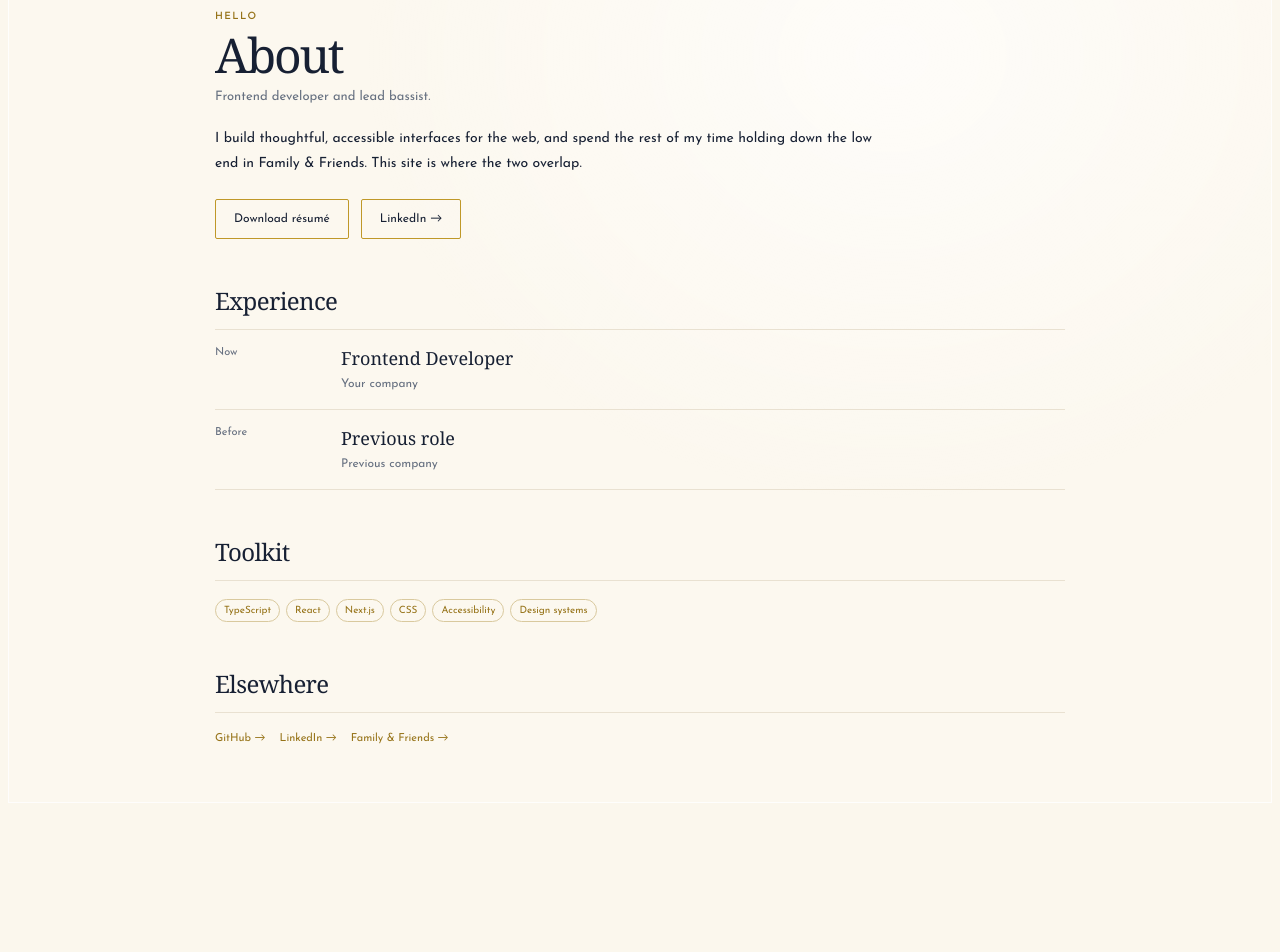
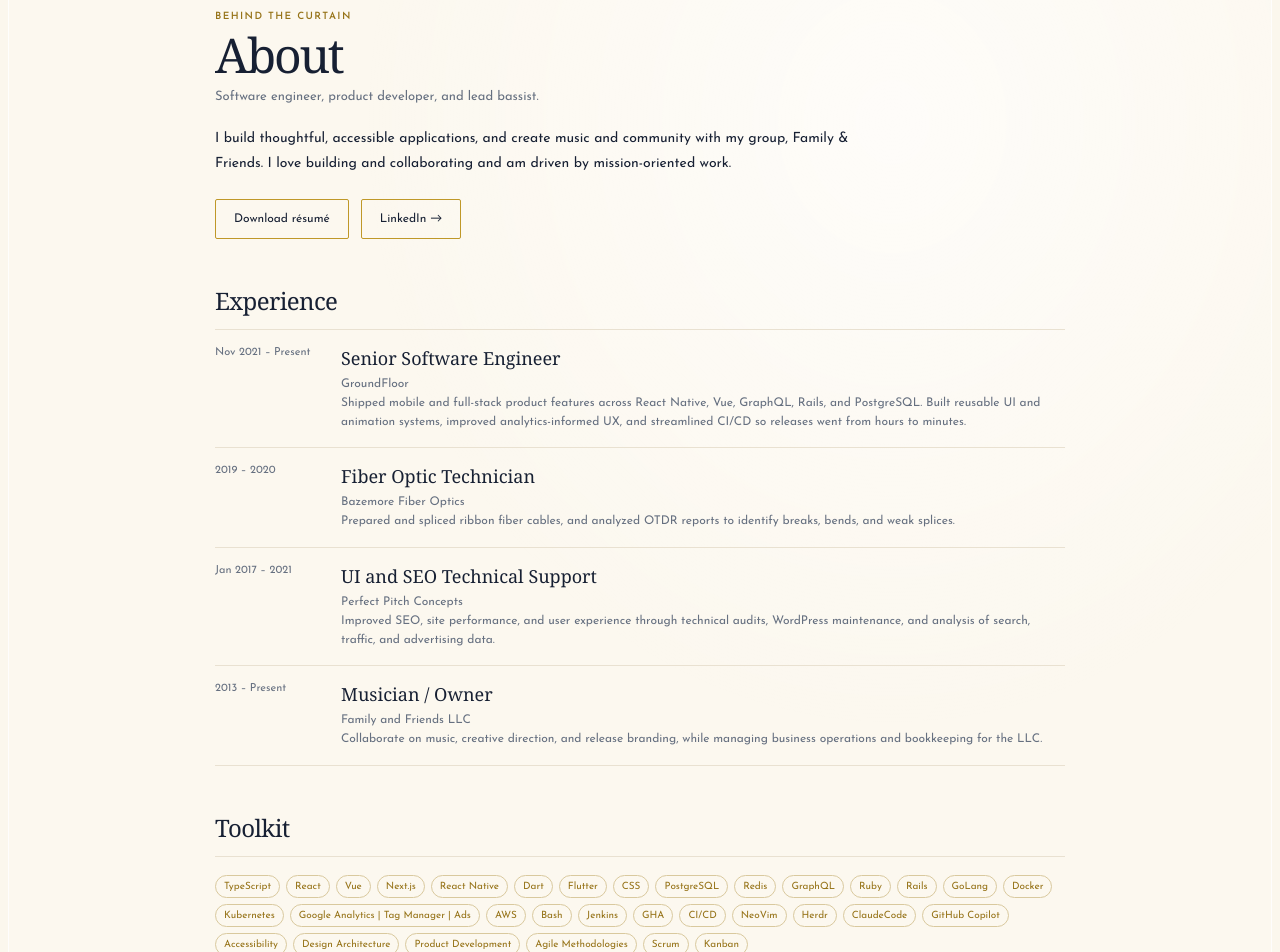
Before and after one commit to tuna42na/tunafortuna_site, a Next.js app: page /about in a window 1280 px wide. Shown: the part 140-1092 px from the top of the page. Before the commit the page ends 951 px from the top, so only its background shows below. Built offline with nearby package versions, Linux system fonts and the light colour scheme.

Commit message:
feat[2na]: add updated about section

```diff
--- a/app/about/page.tsx
+++ b/app/about/page.tsx
@@ -4,27 +4,80 @@ import styles from "@/components/FeaturePage.module.css";
 
 export const metadata: Metadata = {
   title: "About | Tuna Fortuna",
-  description: "Frontend developer and lead bassist.",
+  description: "Software engineer, product developer, and lead bassist.",
 };
 
 const skills = [
   "TypeScript",
   "React",
+  "Vue",
   "Next.js",
+  "React Native",
+  "Dart",
+  "Flutter",
   "CSS",
+  "PostgreSQL",
+  "Redis",
+  "GraphQL",
+  "Ruby",
+  "Rails",
+  "GoLang",
+  "Docker",
+  "Kubernetes",
+  "Google Analytics | Tag Manager | Ads",
+  "AWS",
+  "Bash",
+  "Jenkins",
+  "GHA",
+  "CI/CD",
+  "NeoVim",
+  "Herdr",
+  "ClaudeCode",
+  "GitHub Copilot",
   "Accessibility",
-  "Design systems",
+  "Design Architecture",
+  "Product Development",
+  "Agile Methodologies",
+  "Scrum",
+  "Kanban",
 ];
 
-// Placeholder timeline — replace with real roles.
 const experience = [
-  { period: "Now", role: "Frontend Developer", place: "Your company" },
-  { period: "Before", role: "Previous role", place: "Previous company" },
+  {
+    period: "Nov 2021 – Present",
+    role: "Senior Software Engineer",
+    place: "GroundFloor",
+    description:
+      "Shipped mobile and full-stack product features across React Native, Vue, GraphQL, Rails, and PostgreSQL. Built reusable UI and animation systems, improved analytics-informed UX, and streamlined CI/CD so releases went from hours to minutes.",
+  },
+  {
+    period: "2019 – 2020",
+    role: "Fiber Optic Technician",
+    place: "Bazemore Fiber Optics",
+    description:
+      "Prepared and spliced ribbon fiber cables, and analyzed OTDR reports to identify breaks, bends, and weak splices.",
+  },
+  {
+    period: "Jan 2017 – 2021",
+    role: "UI and SEO Technical Support",
+    place: "Perfect Pitch Concepts",
+    description:
+      "Improved SEO, site performance, and user experience through technical audits, WordPress maintenance, and analysis of search, traffic, and advertising data.",
+  },
+  {
+    period: "2013 – Present",
+    role: "Musician / Owner",
+    place: "Family and Friends LLC",
+    description:
+      "Collaborate on music, creative direction, and release branding, while managing business operations and bookkeeping for the LLC.",
+  },
 ];
 
 const elsewhere = [
   { label: "GitHub", href: "https://github.com/tuna42na" },
   { label: "LinkedIn", href: "https://www.linkedin.com/in/tuna-fortuna/" },
+  { label: "Goodreads", href: "https://www.goodreads.com/tuna_fortuna" },
+  { label: "Instagram", href: "https://www.instagram.com/tuna42na/" },
   { label: "Family & Friends", href: "https://www.familyandfriendsband.com/" },
 ];
 
@@ -34,22 +87,24 @@ export default function AboutPage() {
       <div className="contentFrame">
         <SiteNavigation active="About" />
         <main className="contentMain">
-          <p className="contentEyebrow">Hello</p>
+          <p className="contentEyebrow">Behind the curtain</p>
           <h1 className="blogTitle">About</h1>
-          <p className="blogLead">Frontend developer and lead bassist.</p>
+          <p className="blogLead">
+            Software engineer, product developer, and lead bassist.
+          </p>
 
           <div className={styles.prose}>
             <p>
-              I build thoughtful, accessible interfaces for the web, and spend
-              the rest of my time holding down the low end in Family &amp;
-              Friends. This site is where the two overlap.
+              I build thoughtful, accessible applications, and create music and
+              community with my group, Family &amp; Friends. I love building and
+              collaborating and am driven by mission-oriented work.
             </p>
           </div>
 
           <div className={styles.actions}>
             <a
               className={styles.button}
-              href="/images/Tuna-Resume.pdf"
+              href="/images/TunaFortunaResume.pdf"
               target="_blank"
               rel="noopener noreferrer">
               Download résumé
@@ -78,6 +133,7 @@ export default function AboutPage() {
                   <div>
                     <h3 className={styles.listTitle}>{item.role}</h3>
                     <p className={styles.cardText}>{item.place}</p>
+                    <p className={styles.cardText}>{item.description}</p>
                   </div>
                 </li>
               ))}
@@ -99,10 +155,10 @@ export default function AboutPage() {
             </ul>
           </section>
 
-          <section className={styles.section} aria-labelledby="elsewhere">
+          <section className={styles.section} aria-labelledby="external-links">
             <div className={styles.sectionHeader}>
-              <h2 id="elsewhere" className={styles.sectionTitle}>
-                Elsewhere
+              <h2 id="external-links" className={styles.sectionTitle}>
+                External Links
               </h2>
             </div>
             <div className={styles.links} style={{ marginTop: 18 }}>
--- a/app/blog/page.tsx
+++ b/app/blog/page.tsx
@@ -19,7 +19,8 @@ export default function BlogIndexPage() {
           <p className="contentEyebrow">The journal</p>
           <h1 className="blogTitle">Writing</h1>
           <p className="blogLead">
-            Notes on software, design, and whatever else I’m curious about.
+            Notes on philosophy, design, ethics, software, and whatever else
+            I&apos;m trying to understand what I feel about. A work in progress.
           </p>
 
           {posts.length === 0 && <p>No posts yet — check back soon.</p>}
--- a/app/globals.css
+++ b/app/globals.css
@@ -100,7 +100,6 @@ p {
 
 .blog-page {
   min-height: 100vh;
-  padding: clamp(28px, 7vw, 76px) 20px;
   background:
     radial-gradient(
       ellipse at 85% 5%,
--- a/app/layout.tsx
+++ b/app/layout.tsx
@@ -3,7 +3,7 @@ import "./globals.css";
 
 export const metadata: Metadata = {
   title: "Tuna Fortuna",
-  description: "Frontend Developer and lead bassist",
+  description: "Software engineer, product developer, and lead bassist.",
 };
 
 export default function RootLayout({
```
Also changed, not shown: 2 other files (tests, documents, lock files or other folders).
